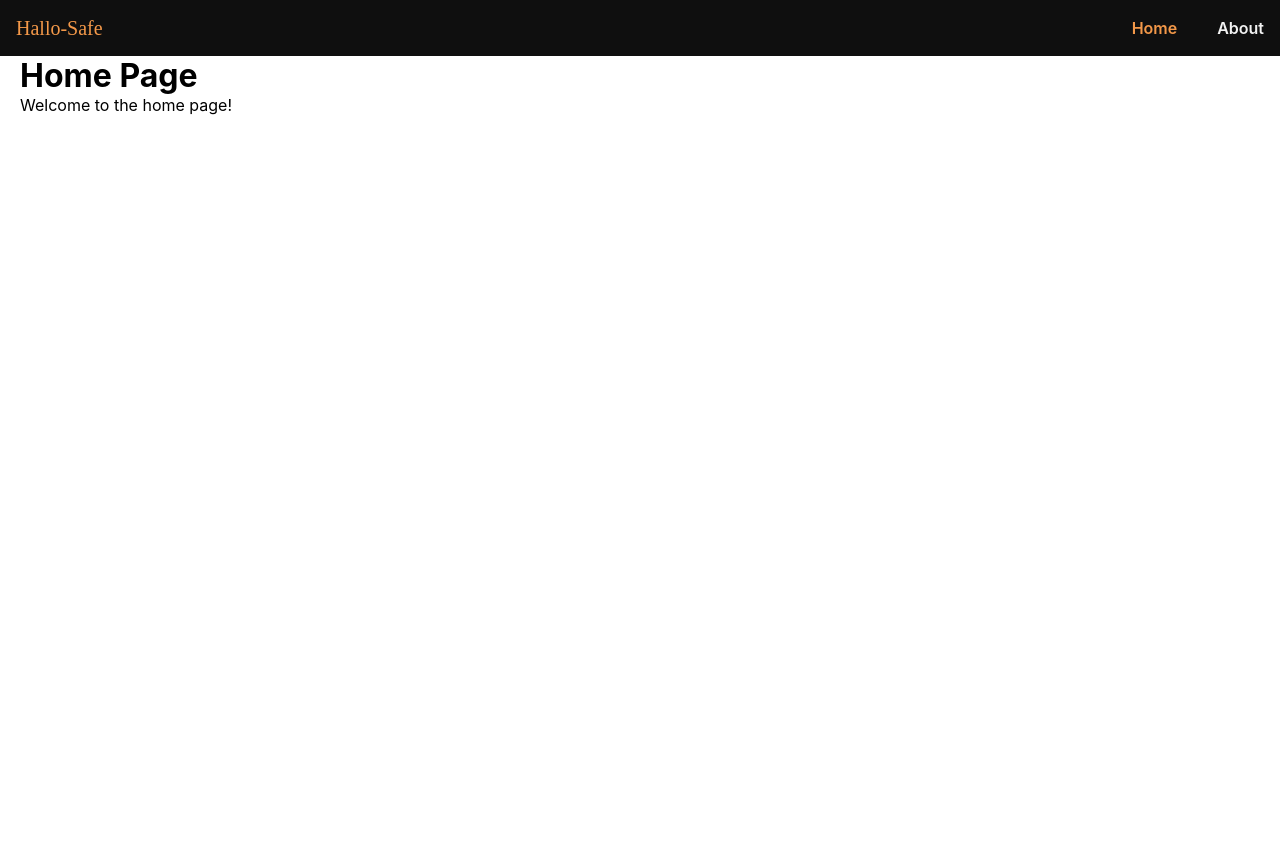
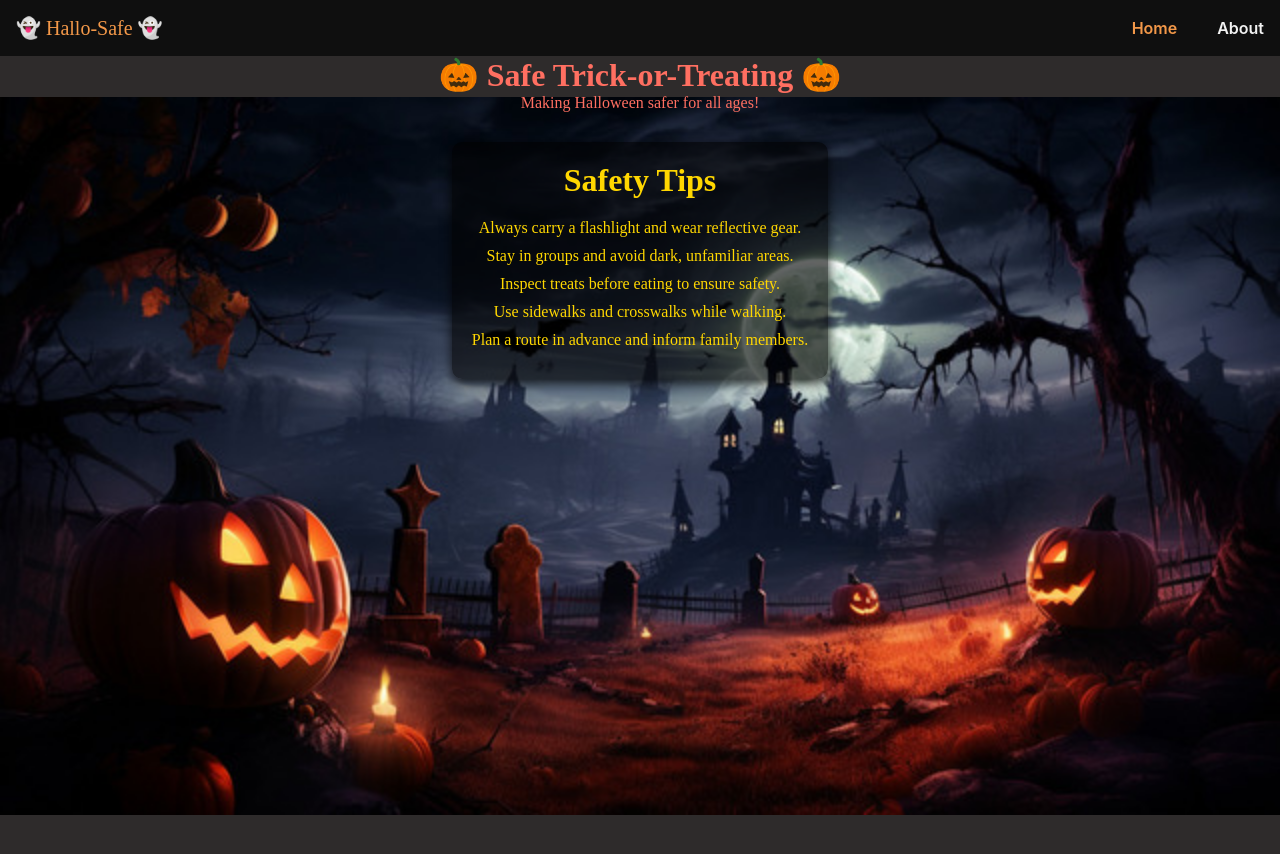
Before and after one commit to Kishan-Kumar-Zalavadia/HackUNT_Hallosafe, a React (Create React App) app in the folder frontend/: page /home in a window 1280 px wide. Before the commit the page ends 800 px from the top, so only its background shows below. Built offline with nearby package versions, Linux system fonts and the light colour scheme.

Commit message:
Created homepage

```diff
--- a/frontend/src/App.css
+++ b/frontend/src/App.css
@@ -10,9 +10,9 @@ ul {
   list-style-type: none;
 }
 
-.main-content{
+/* .main-content{
   padding: 0 20px;
-}
+} */
 
 :root {
   --first-color: hsl(28, 88%, 62%);
--- /dev/null
+++ b/frontend/src/components/Home/Home.css
@@ -0,0 +1,37 @@
+/* src/components/Home.css */
+
+.home {
+  text-align: center;
+  color: #FF6F61;
+  font-family: 'Creepster', cursive;
+  background: #2e2b2b url('../../../public/images/h1.jpg') no-repeat center center;
+  background-size: contain;
+  min-height: 100vh;
+}
+
+.home-header {
+  margin-bottom: 30px;
+}
+
+.safety-tips {
+  background: rgba(0, 0, 0, 0.6);
+  border-radius: 10px;
+  padding: 20px;
+  display: inline-block;
+  color: #FFD700;
+  box-shadow: 0 4px 12px rgba(0, 0, 0, 0.8);
+}
+
+.safety-tips h2 {
+  font-size: 2em;
+  margin-bottom: 20px;
+}
+
+.safety-tips ul {
+  list-style: none;
+  padding: 0;
+}
+
+.safety-tips li {
+  margin: 10px 0;
+}
--- a/frontend/src/components/Home/Home.js
+++ b/frontend/src/components/Home/Home.js
@@ -1,10 +1,23 @@
 import React from "react";
+import "./Home.css";
 
 function Home() {
   return (
-    <div>
-      <h1>Home Page</h1>
-      <p>Welcome to the home page!</p>
+    <div className="home">
+      <header className="home-header">
+        <h1>🎃 Safe Trick-or-Treating 🎃</h1>
+        <p>Making Halloween safer for all ages!</p>
+      </header>
+      <section className="safety-tips">
+        <h2>Safety Tips</h2>
+        <ul>
+          <li>Always carry a flashlight and wear reflective gear.</li>
+          <li>Stay in groups and avoid dark, unfamiliar areas.</li>
+          <li>Inspect treats before eating to ensure safety.</li>
+          <li>Use sidewalks and crosswalks while walking.</li>
+          <li>Plan a route in advance and inform family members.</li>
+        </ul>
+      </section>
     </div>
   );
 }
--- a/frontend/src/components/NavBar/NavBar.js
+++ b/frontend/src/components/NavBar/NavBar.js
@@ -19,7 +19,7 @@ const Navbar = () => {
     <header className="header">
       <nav className="nav container">
         <NavLink to="/" className="nav__logo">
-          Hallo-Safe
+          👻 Hallo-Safe 👻
         </NavLink>
 
         <div
```
Also changed, not shown: frontend/public/images/h1.jpg (added).
